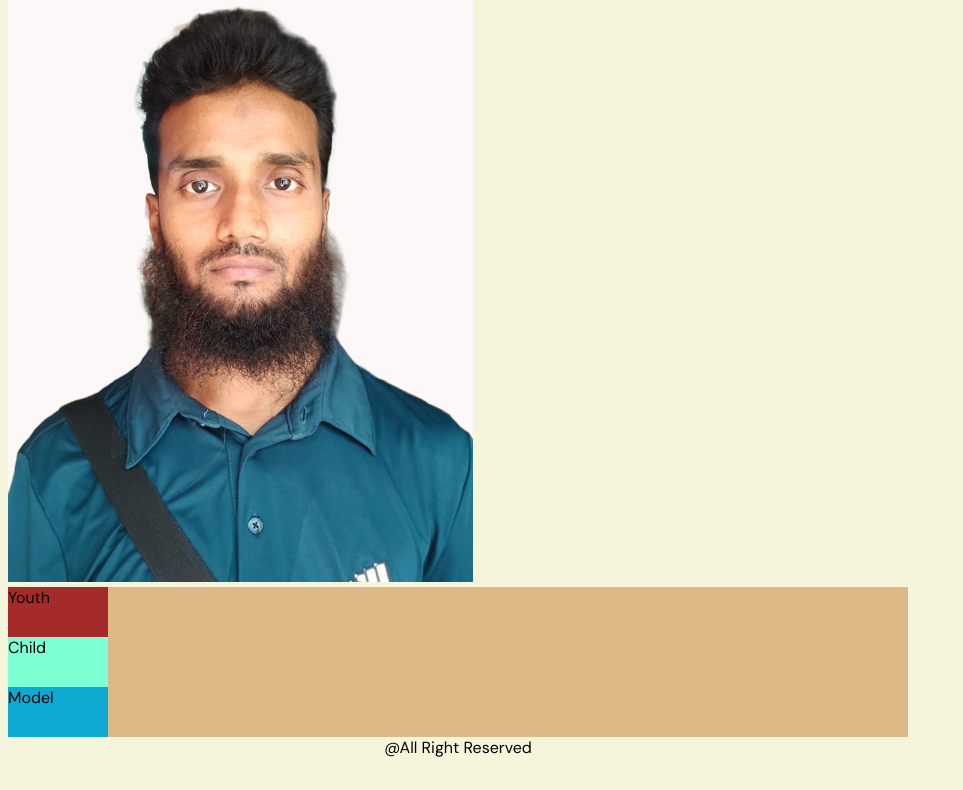
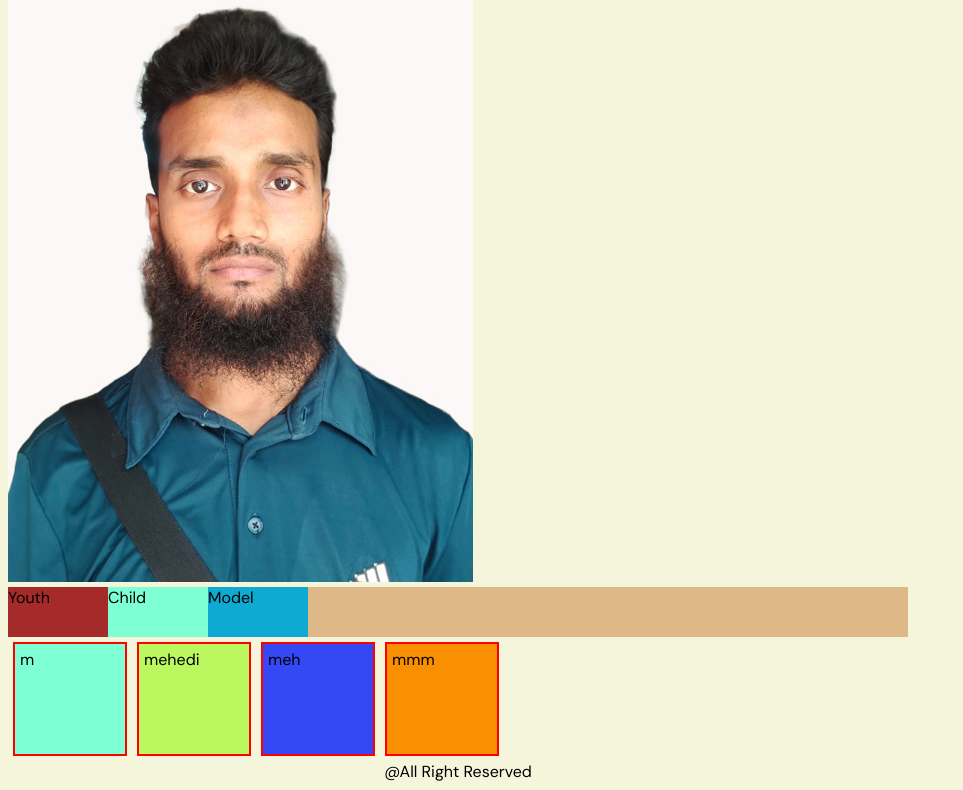
Before and after one commit to alimmahade/UF-Website-demo, a plain HTML site: page index.html in a window 1280 px wide. Shown: the part 1291-2081 px from the top of the page, without its empty margins (0-963 px from the left). Before the commit the page ends 2057 px from the top, so only its background shows below. Drawn offline with Linux system fonts and the light colour scheme.

Commit message:
edit push

```diff
--- a/index.html
+++ b/index.html
@@ -30,7 +30,7 @@
         allowfullscreen
       ></iframe>
       <h1>উন্নয়ন ফাউন্ডেশন</h1>
-      <h4>পরিবর্তন অবধারিত</h4>
+      <h4>সফলতা অবধারিত</h4>
       <h4>My Goal is <span class="orrange">Allahor Sontusti Orjon</span></h4>
     </section>
     <section class="sec-2">
@@ -77,6 +77,12 @@
       <div class="c">Child</div>
       <div class="m">Model</div>
     </section>
+    <div class="box-cont">
+      <div class="box" id="box-1">m</div>
+      <div class="box" id="box-2">mehedi</div>
+      <div class="box" id="box-3">meh</div>
+      <div class="box" id="box-4">mmm</div>
+    </div>
   </body>
   <footer>@All Right Reserved</footer>
 </html>
--- a/style.css
+++ b/style.css
@@ -31,6 +31,7 @@ footer{
 }
 .organigation{
     background-color: burlywood;
+    display: flex;
 }
 .c{
     background-color: aquamarine;
@@ -54,3 +55,39 @@ footer{
     width: 200px;
     text-align: center;
 }
+#box-1{
+    border: 2px solid red;
+    padding: 5px;
+    margin: 5px;
+    height: 100px;
+    width: 100px;
+    background-color: aquamarine;
+}
+#box-2{
+    /* visibility: hidden; */
+    /* display: none; */
+    border: 2px solid red;
+    padding: 5px;
+    margin: 5px;
+    height: 100px;
+    width: 100px;
+    background-color: rgb(187, 248, 95);
+}
+#box-3{border: 2px solid red;
+    padding: 5px;
+    margin: 5px;
+    height: 100px;
+    width: 100px;
+    background-color: rgb(52, 72, 246);
+}
+#box-4{
+    border: 2px solid red;
+    padding: 5px;
+    margin: 5px;
+    height: 100px;
+    width: 100px;
+    background-color: rgb(250, 143, 2);
+}
+.box-cont{
+    display: flex;
+}
```
